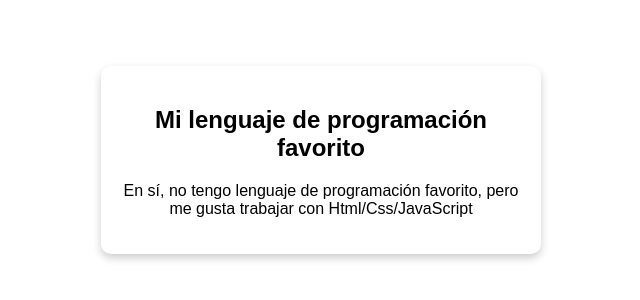
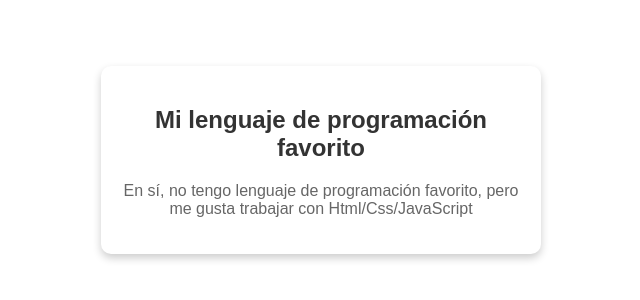
Before and after one commit to HV240081/Ejercicio-DPS-G04T, a plain HTML site: page index.html in a window 1280 px wide. Shown: the part 240-540 px from the top of the page, without its empty margins (319-959 px from the left). Drawn offline with Linux system fonts and the light colour scheme.

Commit message:
Update style.css

```diff
--- a/style.css
+++ b/style.css
@@ -16,3 +16,12 @@ body {
     text-align: center;
     max-width: 400px;
 }
+
+h2 {
+    color: #333;
+}
+
+p {
+    color: #666;
+    font-size: 16px;
+}
```
